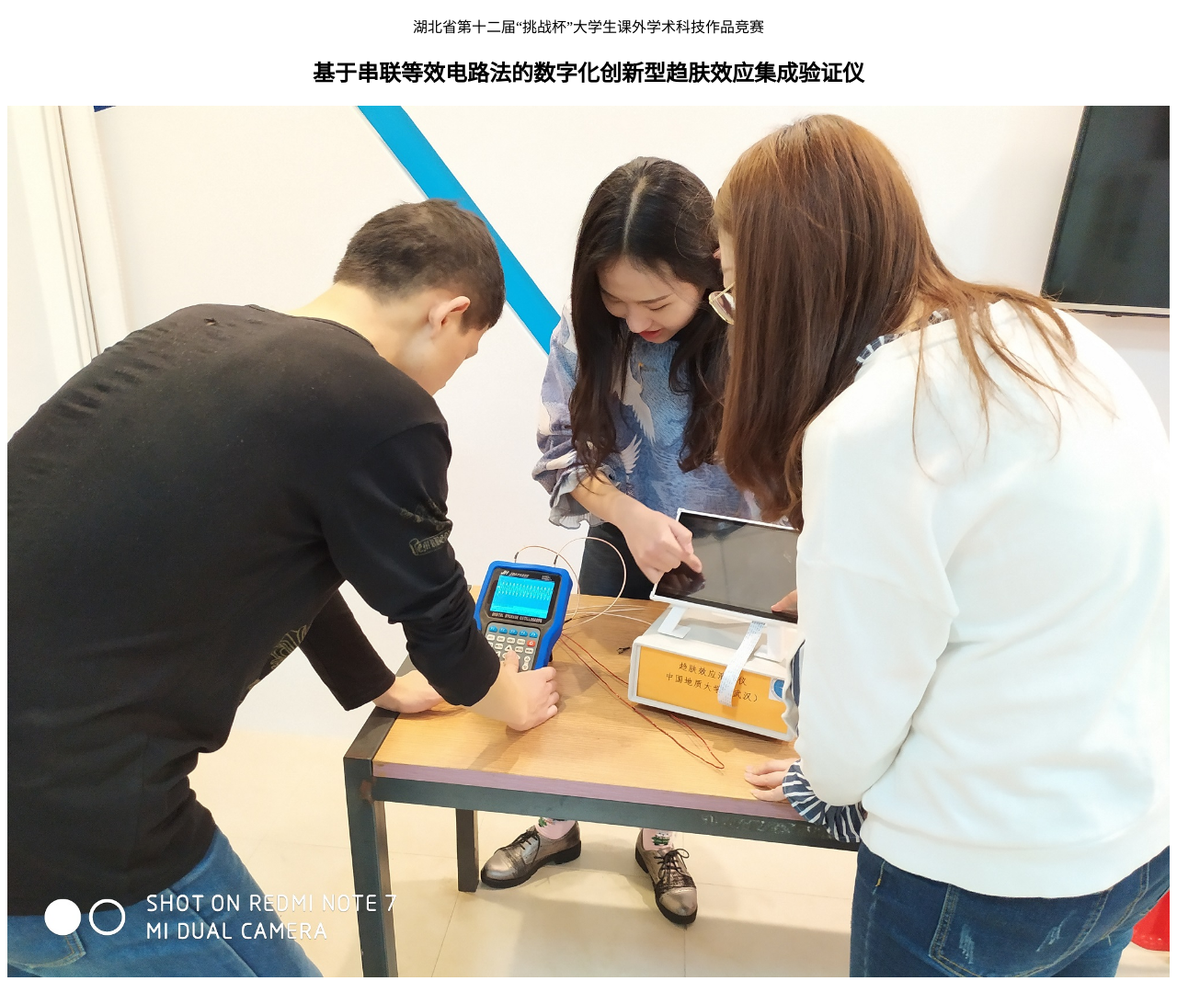
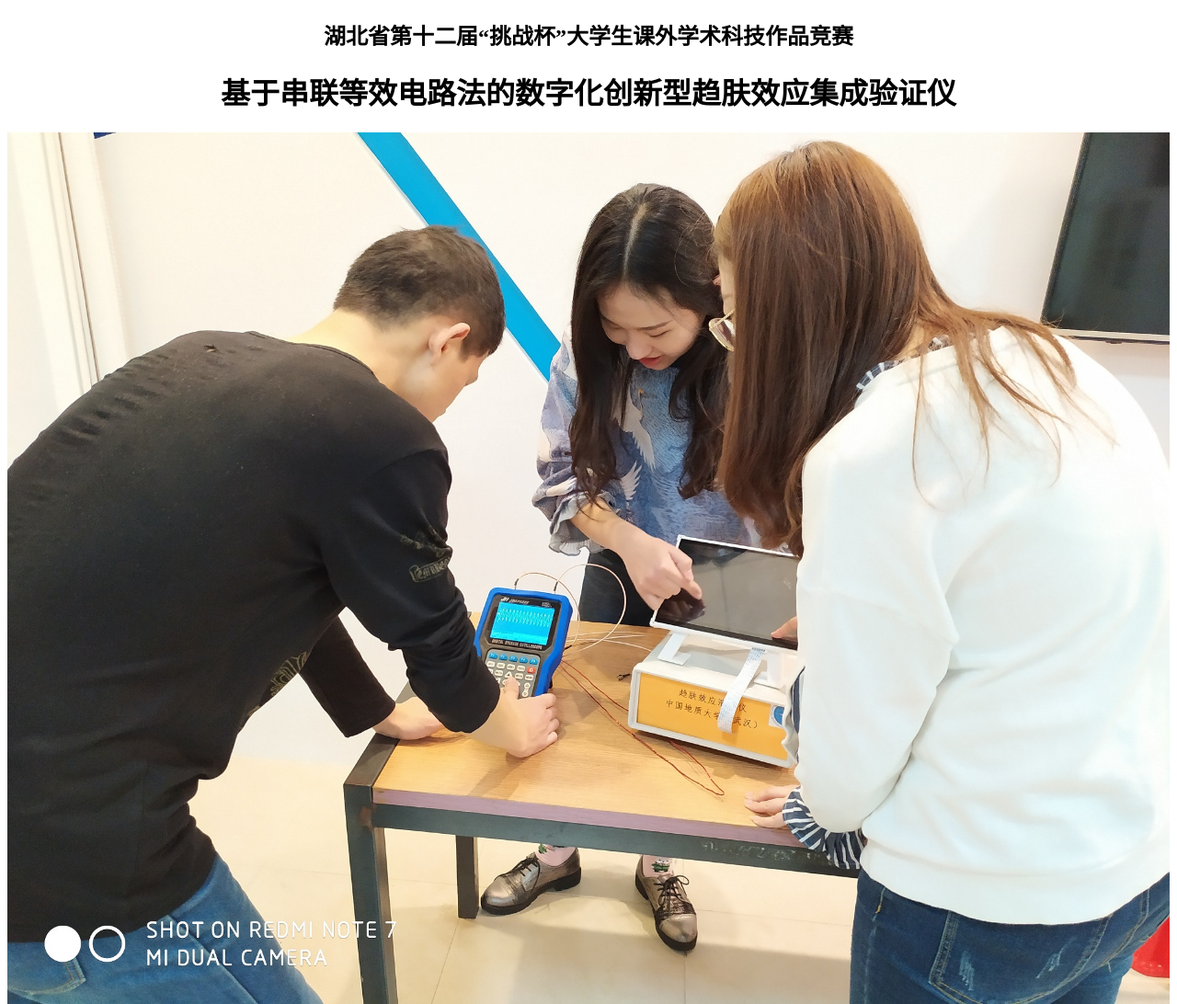
Before and after one commit to clover14580/2019tiaozhanbei, a plain HTML site: page index.html in a window 1280 px wide. Shown: the whole page at 92% size. Drawn offline with Linux system fonts and the light colour scheme.

Commit message:
Update index.html

```diff
--- a/index.html
+++ b/index.html
@@ -13,8 +13,8 @@
  </head>
  <body>
 
-  <center><p>湖北省第十二届“挑战杯”大学生课外学术科技作品竞赛</p></center>
-  <center><B><h2>基于串联等效电路法的数字化创新型趋肤效应集成验证仪</h2></B></center>
+  <center><h2>湖北省第十二届“挑战杯”大学生课外学术科技作品竞赛</h2></center>
+  <center><B><h1>基于串联等效电路法的数字化创新型趋肤效应集成验证仪</h1></B></center>
 
   <div class="scale">
   <img src="web1.jpg" alt=""><br>
```
